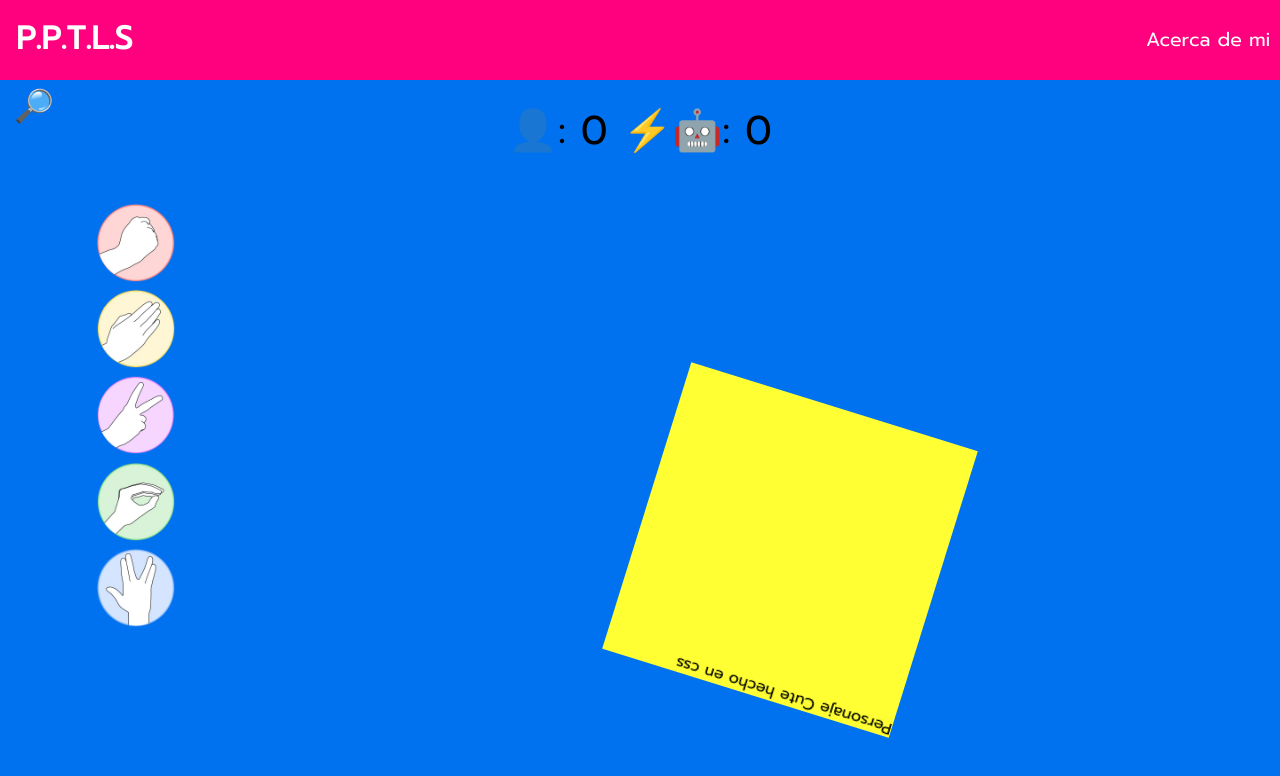
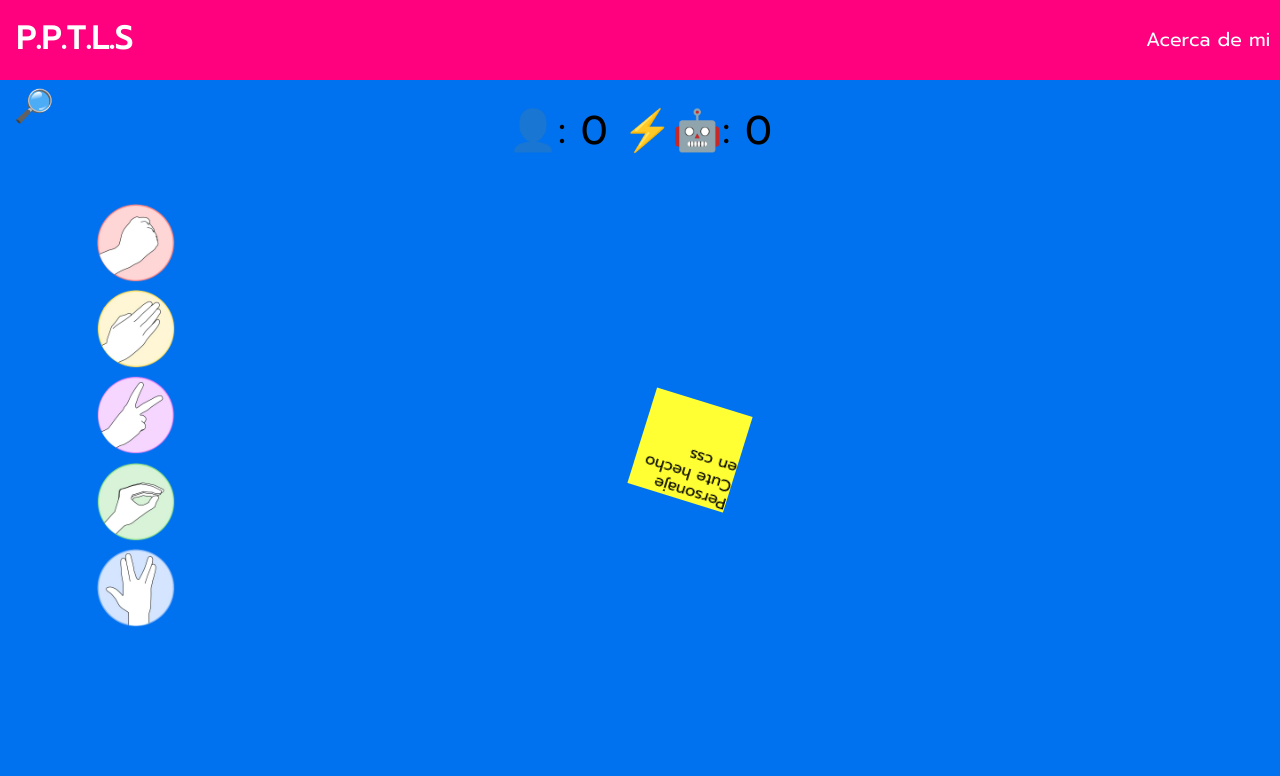
Before and after one commit to metalpoch/piedra-papel-tijera-lagarto-spock, a React (Vite) app: page / in a window 1280 px wide. Shown: the top 776 px of the page. Built offline with nearby package versions, Linux system fonts and the light colour scheme; no server answers.

Commit message:
fix: change size of  'character'

```diff
--- a/src/components/Character.module.css
+++ b/src/components/Character.module.css
@@ -1,7 +1,7 @@
 .character {
   position: absolute;
-  width: 300px;
-  height: 300px;
+  width: 100px;
+  height: 100px;
   background: var(--yellow);
   top: 50%;
   left: 50%;
```
